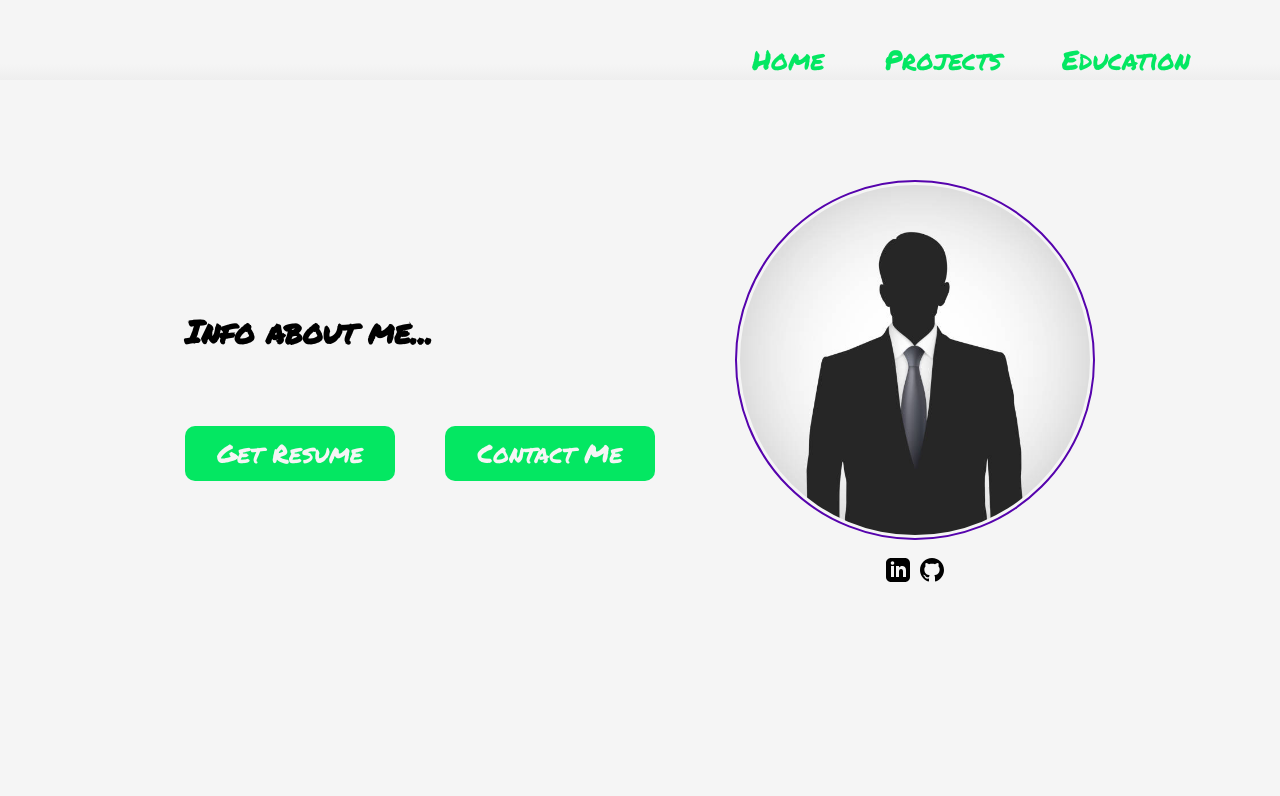
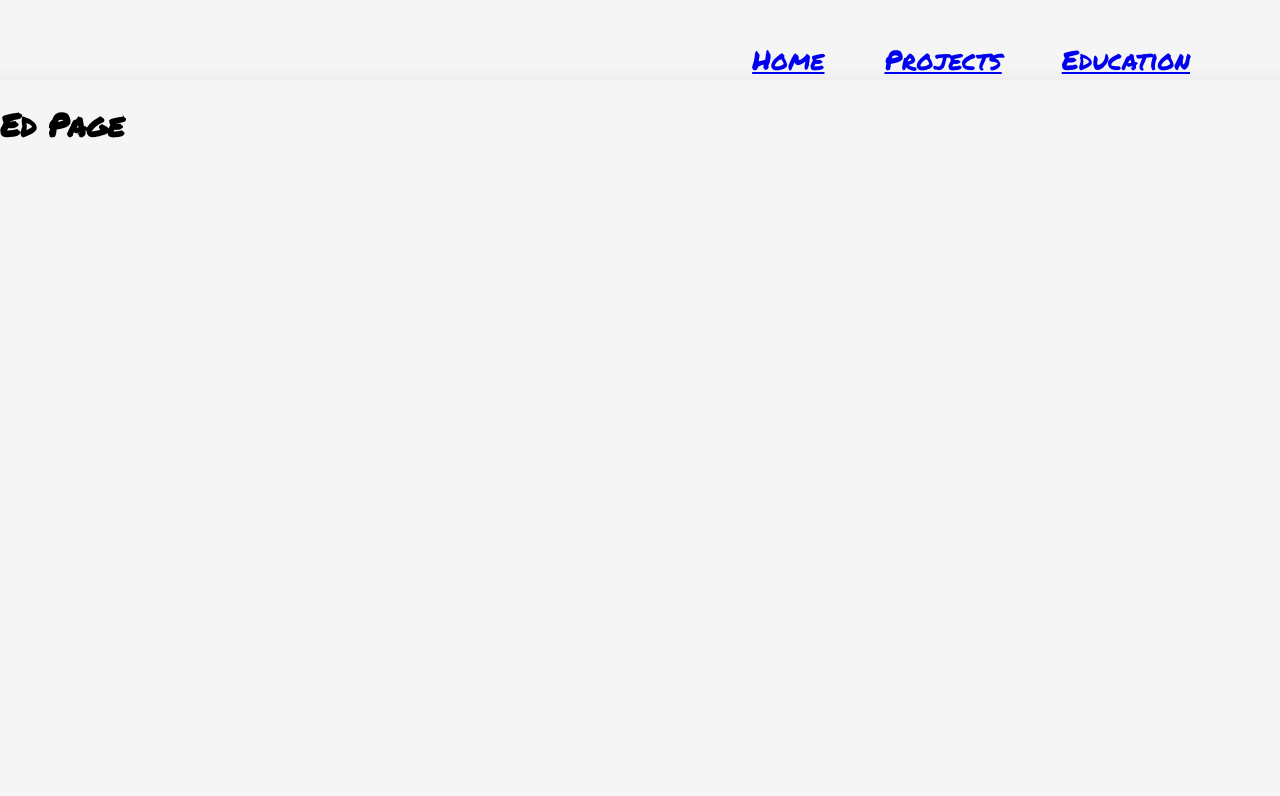
Before and after one commit to dsreagan/my-website, a React (Create React App) app in the folder client/: page /education in a window 1280 px wide. Shown: the top 796 px of the page. Built offline with nearby package versions, Linux system fonts and the light colour scheme.

Commit message:
Add routes using React Router

```diff
--- a/client/public/style.css
+++ b/client/public/style.css
@@ -14,8 +14,6 @@ nav {
     justify-content: flex-end;
     height: 80px;
     width: 100%;
-    /* position: fixed;
-    top: 0; */
     background-image: linear-gradient(#F5F5F5 80%, #e0e0e052);
 }
 
--- a/client/src/App.js
+++ b/client/src/App.js
@@ -1,17 +1,22 @@
-import React, { useRef } from 'react'
+import React from 'react'
 import Navbar from './components/Navbar'
-import Hero from './components/Hero'
-import ContactForm from './components/ContactForm'
+import Home from './components/pages/Home'
+import Education from './components/pages/Education'
+import Projects from './components/pages/Projects'
+import { Routes, Route } from 'react-router-dom'
 
 export default function App() {
-
-  const contactFormRef = useRef(null)
 
   return (
     <div className="App">
       <Navbar />
-      <Hero contactFormRef={contactFormRef} />
-      <ContactForm ref={contactFormRef} />
+      <container>
+        <Routes>
+          <Route path="/" element={<Home />} />
+          <Route path="/projects" element={<Projects />} />
+          <Route path="/education" element={<Education />} />
+        </Routes>
+      </container>
     </div>
   )
 }
--- a/client/src/components/Navbar.js
+++ b/client/src/components/Navbar.js
@@ -1,12 +1,19 @@
 import React from 'react'
+import { Link } from 'react-router-dom'
 
 export default function Navbar() {
     return (
         <nav>
             <ul>
-                <li>Home</li>
-                <li>Projects</li>
-                <li>Education</li>
+                <li>
+                  <Link to="/">Home</Link>
+                </li>
+                <li>
+                  <Link to="/projects">Projects</Link>
+                </li>
+                <li>
+                  <Link to="/education">Education</Link>
+                </li>
             </ul>
         </nav>
     )
--- /dev/null
+++ b/client/src/components/pages/Education.js
@@ -0,0 +1,6 @@
+export default function EducationPage() {
+
+    return (
+      <h1>Ed Page</h1>
+    )
+  }
--- /dev/null
+++ b/client/src/components/pages/Home.js
@@ -0,0 +1,15 @@
+import React, { useRef } from 'react'
+import Hero from '../Hero'
+import ContactForm from '../ContactForm'
+
+export default function EducationPage() {
+
+    const contactFormRef = useRef(null)
+
+    return (
+        <div>
+            <Hero contactFormRef={contactFormRef} />
+            <ContactForm ref={contactFormRef} />
+        </div>
+    )
+  }
--- /dev/null
+++ b/client/src/components/pages/Projects.js
@@ -0,0 +1,6 @@
+export default function EducationPage() {
+
+    return (
+      <h1>Proj Page</h1>
+    )
+  }
--- a/client/src/index.js
+++ b/client/src/index.js
@@ -1,10 +1,13 @@
 import React from 'react'
 import ReactDOM from 'react-dom/client'
 import App from './App'
+import { BrowserRouter } from 'react-router-dom'
 
 const root = ReactDOM.createRoot(document.getElementById("root"))
 root.render(
   <React.StrictMode>
-    <App />
+    <BrowserRouter>
+      <App />
+    </BrowserRouter>
   </React.StrictMode>
 )
```
